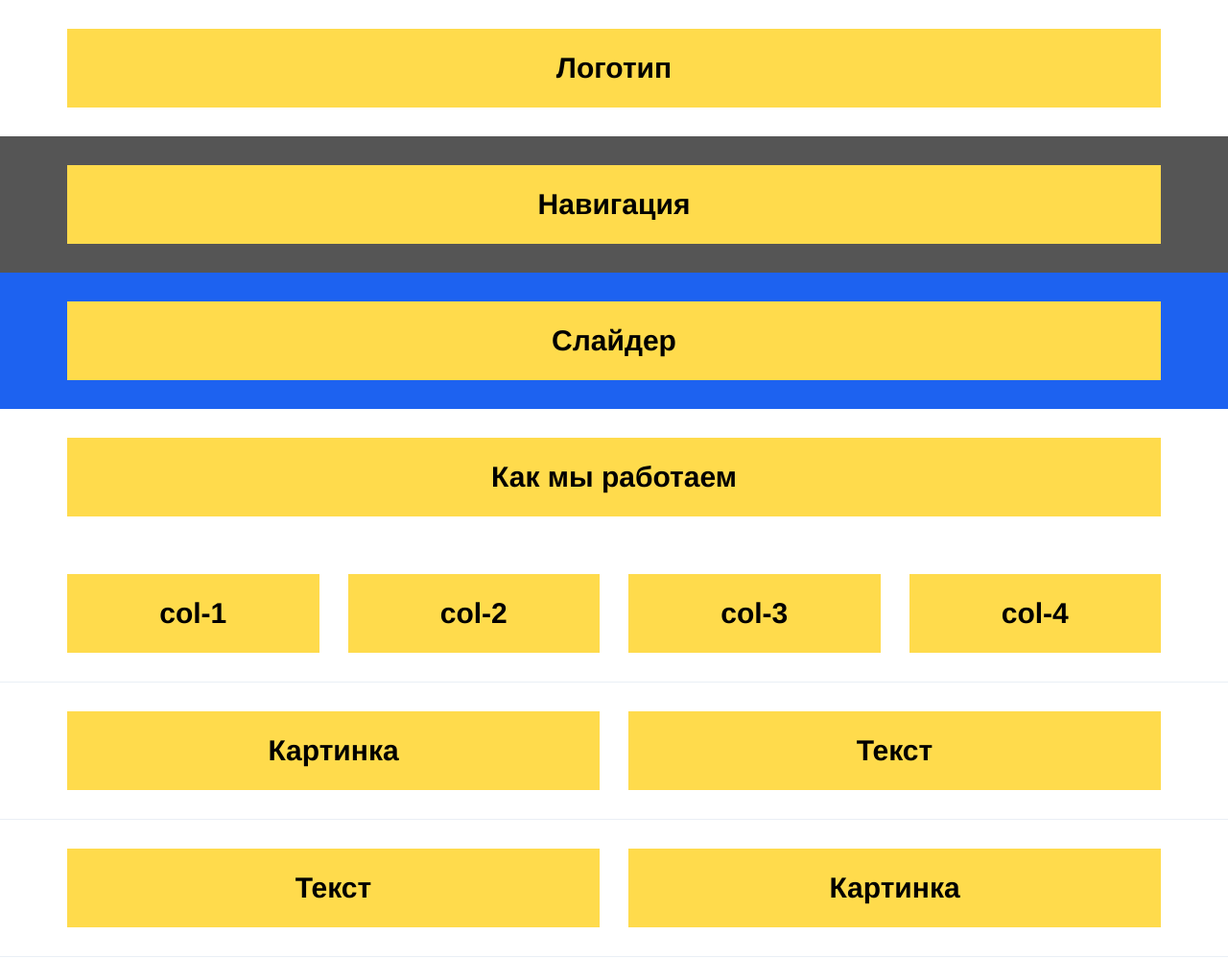
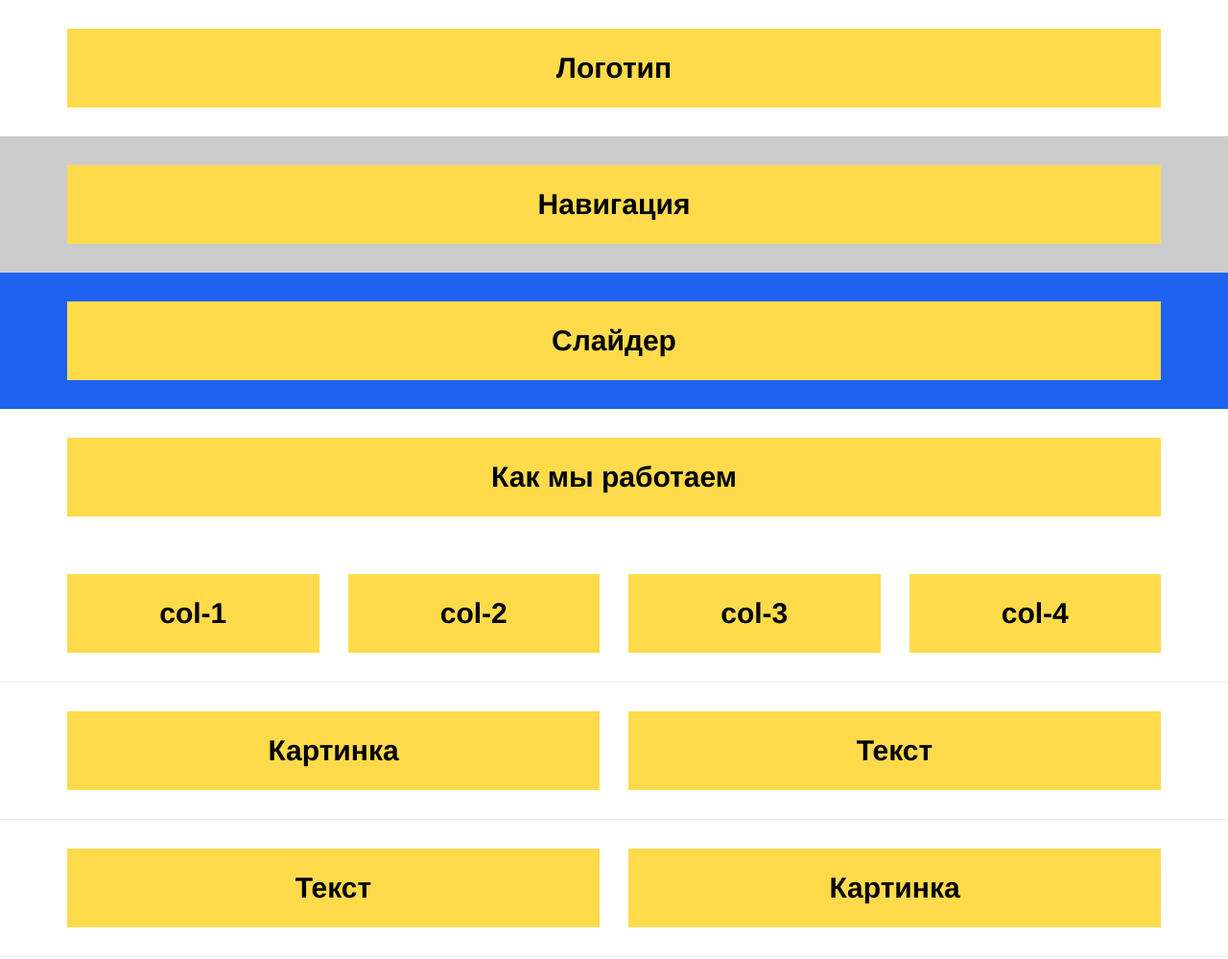
Before and after one commit to den2018/Apollo2018, a website: page index.html in a window 1280 px wide. Shown: the top 999 px of the page at 96% size. Drawn offline with nearby package versions, Linux system fonts and the light colour scheme.

Commit message:
Second commit

```diff
--- a/css/main.css
+++ b/css/main.css
@@ -19,7 +19,7 @@ html, body{
 	margin-bottom: 30px;
 }
 .nav{
-	background: #555;
+	background: #ccc;
 }
 .slider{
 	background: #1d62f0;
```
